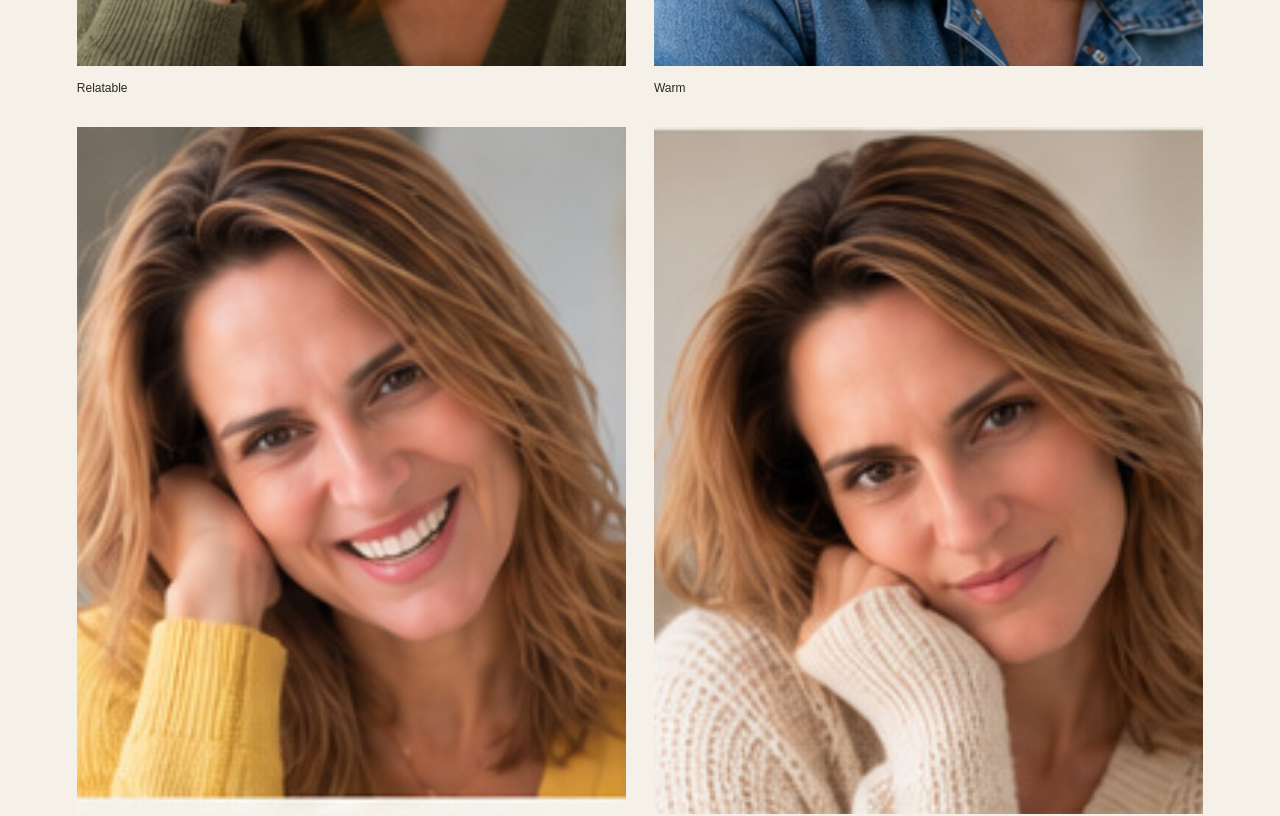
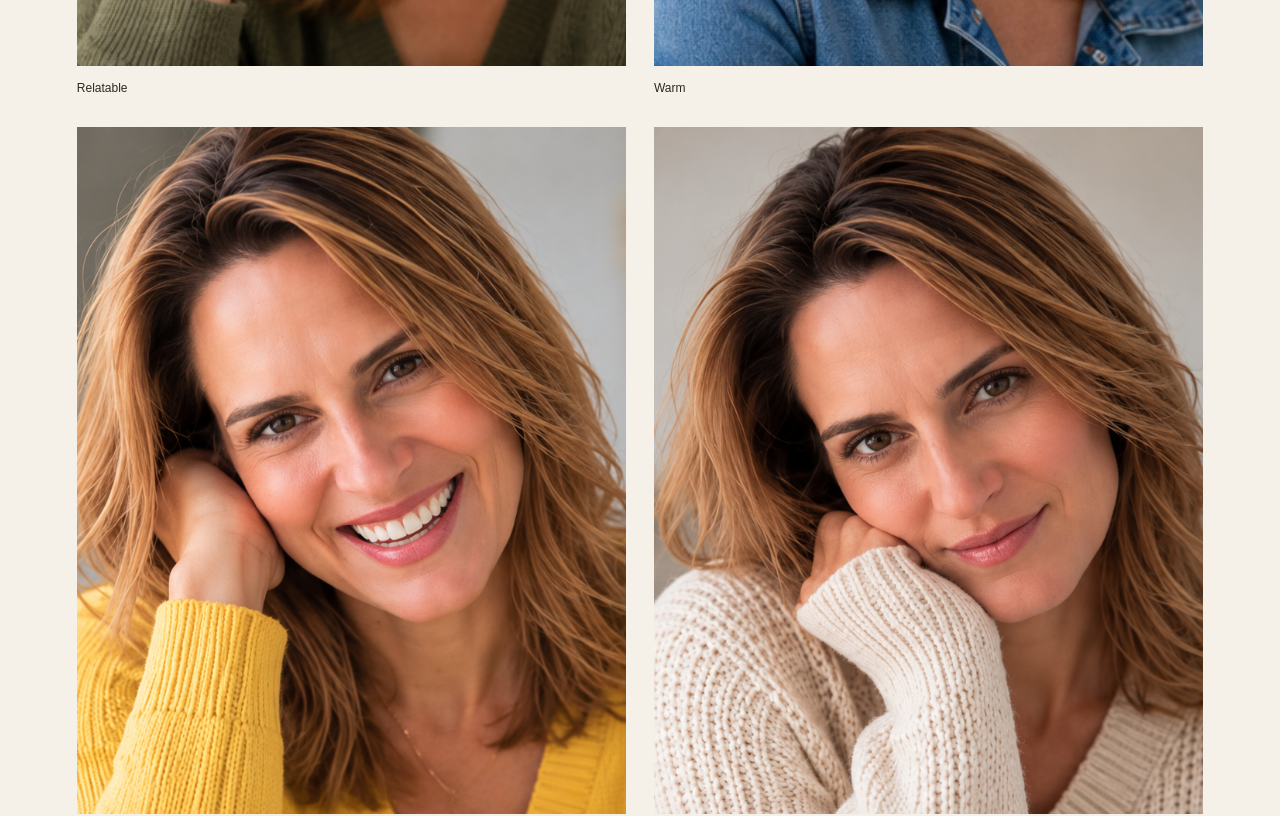
Before and after one commit to cpejic/chelsea-pejic-website, a Next.js app: page / in a window 1280 px wide. Shown: the part 2820-3636 px from the top of the page. Built offline with nearby package versions, Linux system fonts and the light colour scheme.

Commit message:
Use high-resolution Fun and Cozy headshots

```diff
--- a/app/content.js
+++ b/app/content.js
@@ -15,8 +15,8 @@ export const actor = {
     { src: '/headshots/03_Dramatic.jpg', alt: 'Chelsea Pejic dramatic portrait', label: 'Dramatic', position: '50% 35%' },
     { src: '/headshots/04_Softer_Relatable.jpg', alt: 'Chelsea Pejic relatable portrait', label: 'Relatable', position: '50% 35%' },
     { src: '/headshots/07_Warm_Friendly.jpg', alt: 'Chelsea Pejic warm portrait', label: 'Warm', position: '50% 35%' },
-    { src: '/headshots/15_Fun.jpg', alt: 'Chelsea Pejic laughing portrait', label: 'Fun', position: '50% 35%' },
-    { src: '/headshots/15_Cozy.jpg', alt: 'Chelsea Pejic relaxed cozy portrait', label: 'Cozy', position: '50% 35%' },
+    { src: '/headshots/15_Fun_High_Resolution.png', alt: 'Chelsea Pejic laughing portrait', label: 'Fun', position: '50% 35%' },
+    { src: '/headshots/15_Cozy_High_Resolution.png', alt: 'Chelsea Pejic relaxed cozy portrait', label: 'Cozy', position: '50% 35%' },
     { src: '/headshots/14_Playful.jpg', alt: 'Chelsea Pejic playful portrait', label: 'Playful', position: '50% 35%' },
   ],
   media: [],
```
